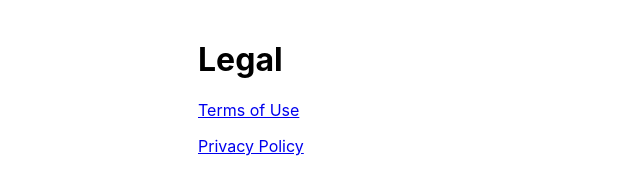
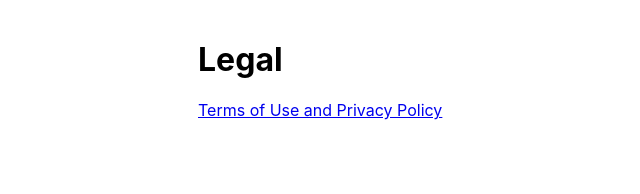
Before and after one commit to jarapps5/Simplify-Text---Legal, a plain HTML site: page index.html in a window 1280 px wide. Shown: the whole page, without its empty margins (142-782 px from the left). Drawn offline with Linux system fonts and the light colour scheme.

Commit message:
Update index.html

```diff
--- a/index.html
+++ b/index.html
@@ -5,7 +5,6 @@
 </head>
 <body style="font-family: -apple-system; max-width: 600px; margin: 40px auto;">
     <h1>Legal</h1>
-    <p><a href="terms.html">Terms of Use</a></p>
-    <p><a href="privacy.html">Privacy Policy</a></p>
+    <p><a href="terms.html">Terms of Use and Privacy Policy</a></p>
 </body>
 </html>
```
